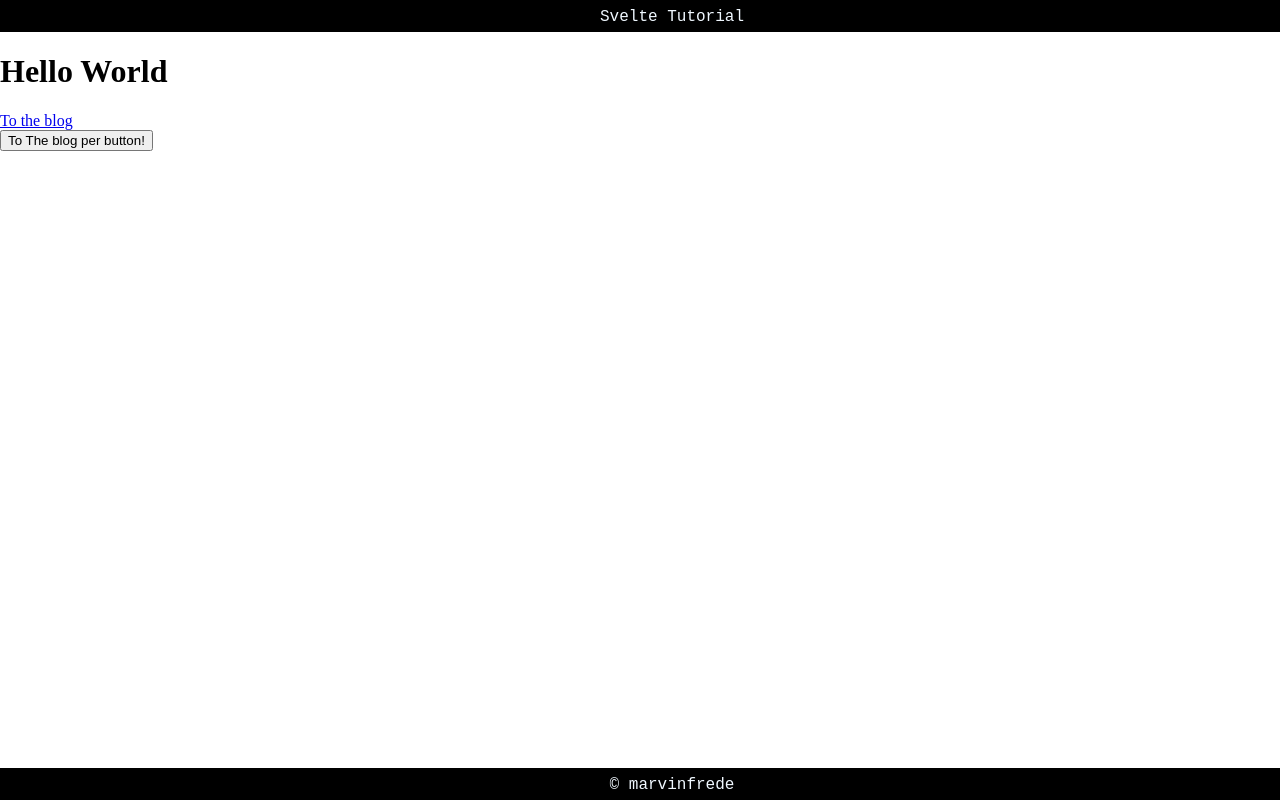
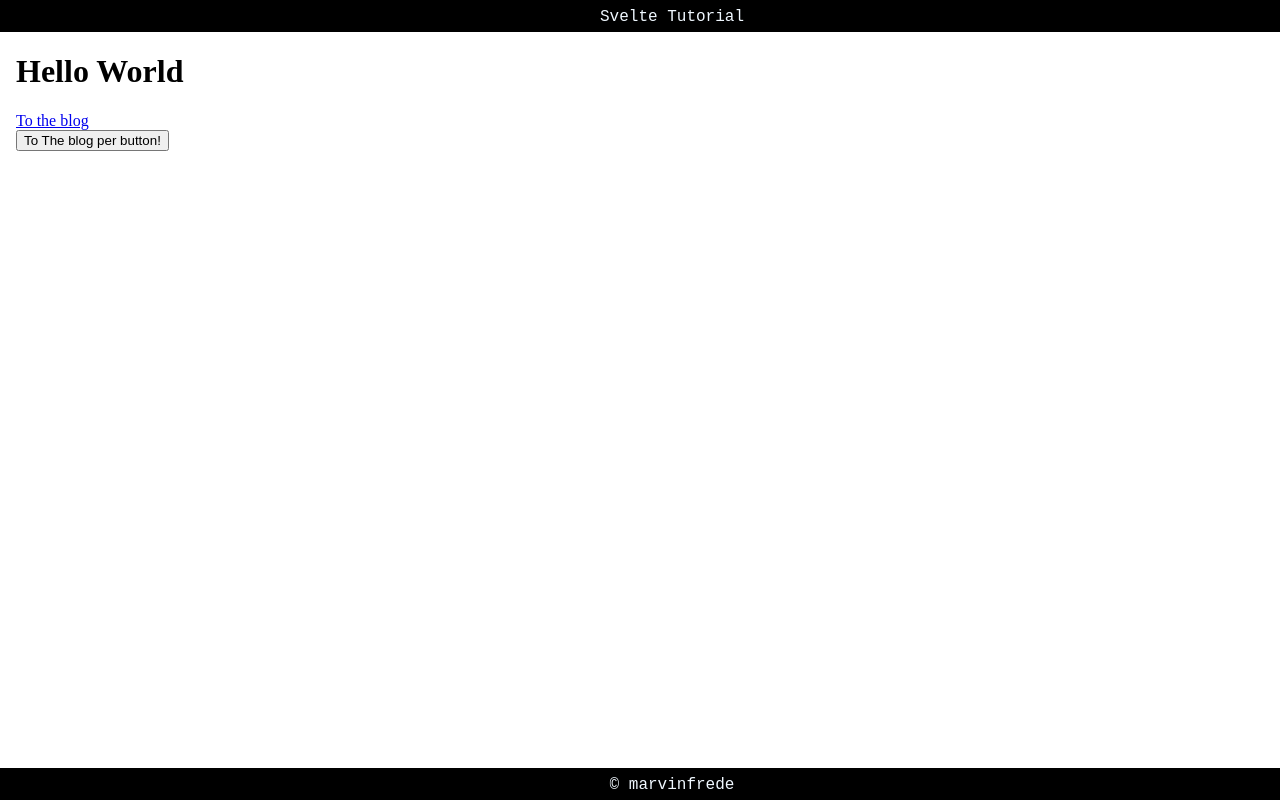
Before and after one commit to marfrede/hello-world, a SvelteKit app: page / in a window 1280 px wide. Built offline with nearby package versions, Linux system fonts and the light colour scheme.

Commit message:
add nested layout

```diff
--- a/src/routes/+layout.svelte
+++ b/src/routes/+layout.svelte
@@ -1,8 +1,14 @@
 <header><span>Svelte Tutorial</span></header>
-<slot />
+<div class="main-content">
+	<slot />
+</div>
 <footer><span>© marvinfrede</span></footer>
 
 <style lang="scss">
+	.main-content {
+		margin: 16px 16px;
+	}
+
 	header,
 	footer {
 		position: relative;
--- /dev/null
+++ b/src/routes/blog/[blogId=integer]/+layout.svelte
@@ -0,0 +1,2 @@
+<h3>Nested <code>+layout.svelte</code></h3>
+<slot />
```
